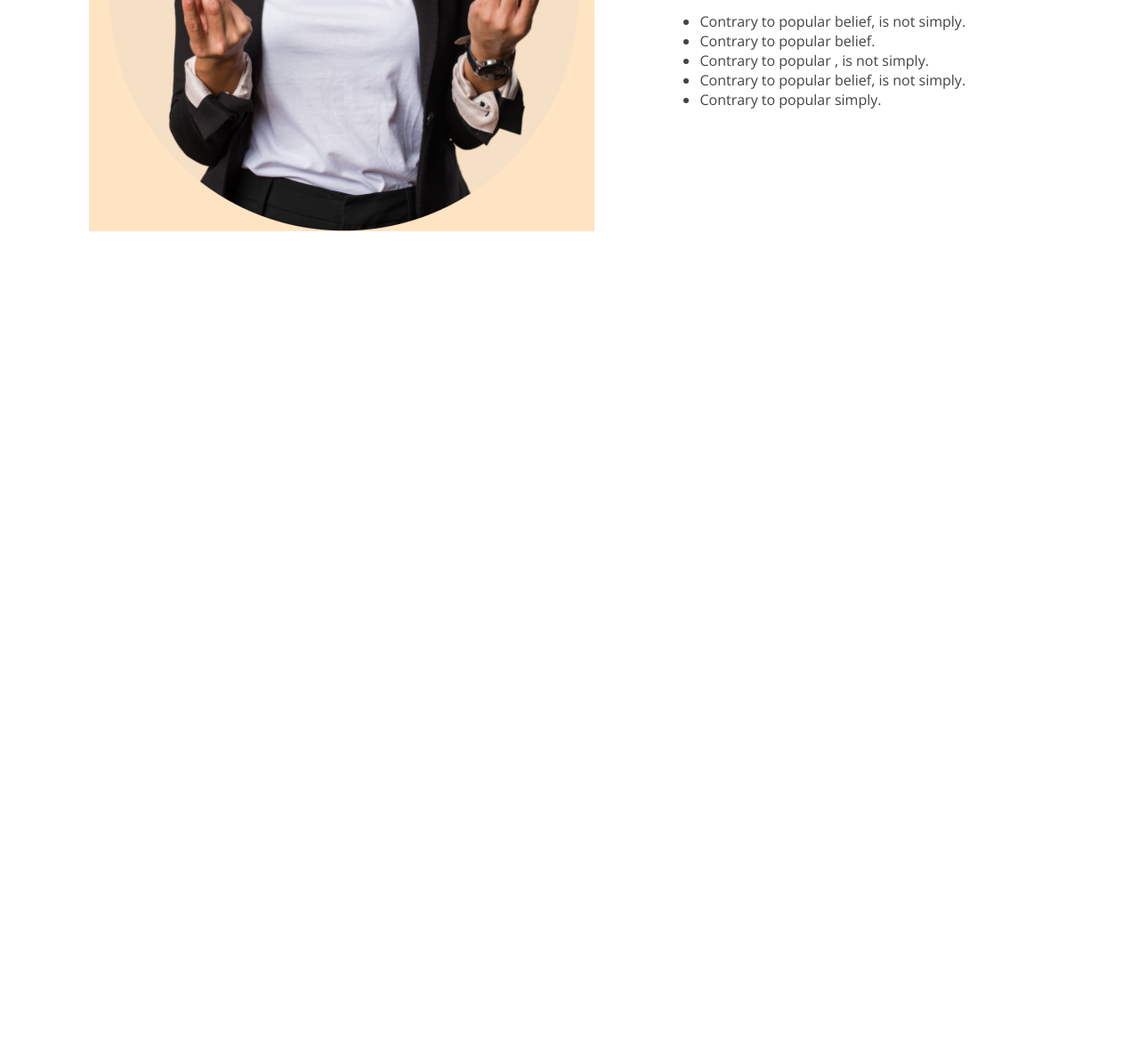
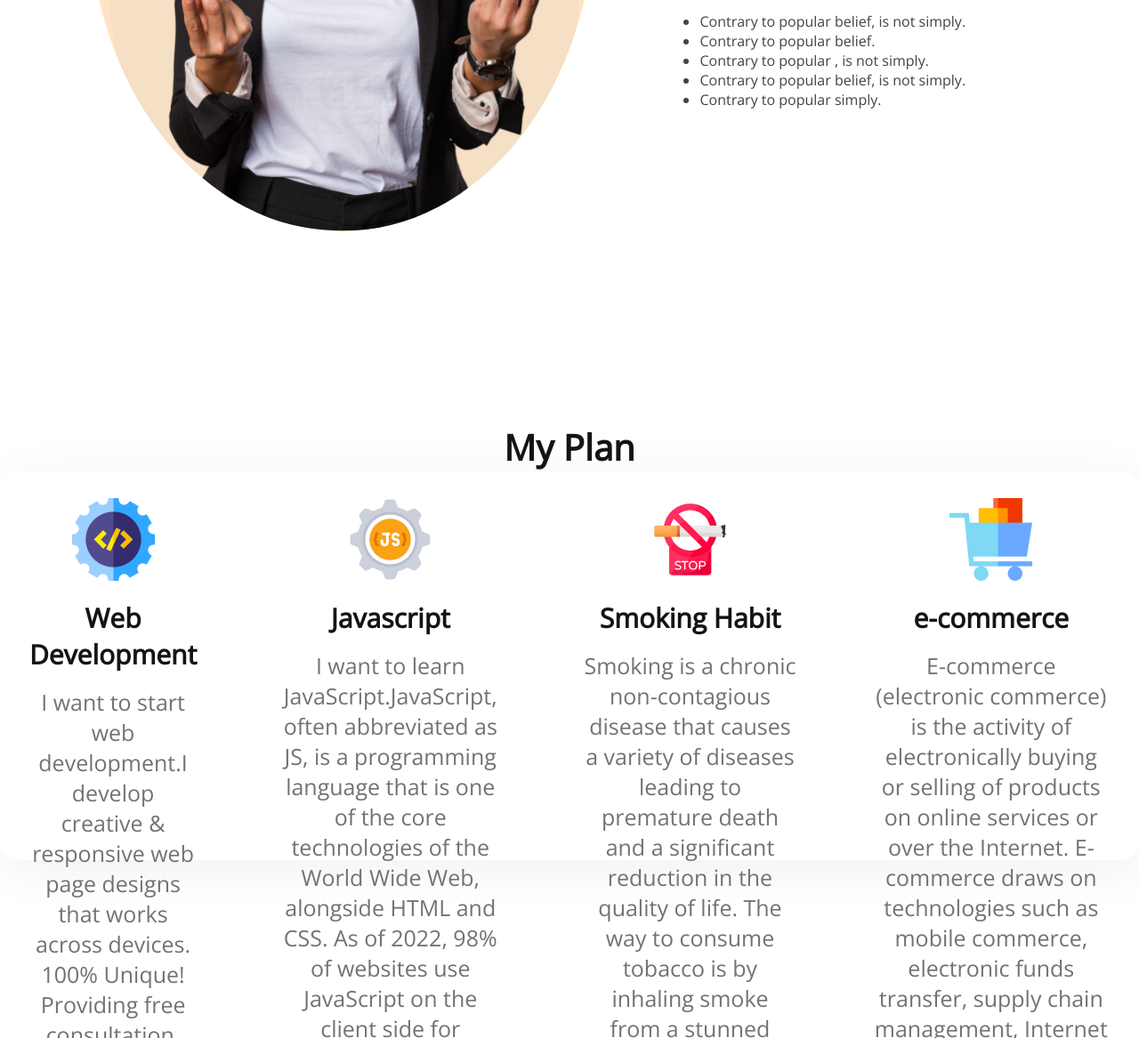
Before and after one commit to RAIHANRASUL17/assignment-1, a plain HTML site: page index.html in a window 1280 px wide. Shown: the part 1341-2508 px from the top of the page at 89% size. Before the commit the page ends 1601 px from the top, so only its background shows below. Drawn offline with nearby package versions, Linux system fonts and the light colour scheme.

Commit message:
y-plan-and-plan-container

```diff
--- a/index.html
+++ b/index.html
@@ -30,7 +30,9 @@
 
             <div>
                 <h2 class="text-title">My failures of previous year</h2>
-<p class="text-description">Contrary to popular belief, Lorem Ipsum is not simply random text. It has roots in a piece of classical Latin literature from 45 BC, making it over 2000 years old. Richard McClintock.</p>
+                <p class="text-description">Contrary to popular belief, Lorem Ipsum is not simply random text. It has
+                    roots in a piece of classical Latin literature from 45 BC, making it over 2000 years old. Richard
+                    McClintock.</p>
                 <ul class="list-item">
                     <li>Contrary to popular belief, is not simply.</li>
                     <li>Contrary to popular belief.</li>
@@ -45,6 +47,60 @@
     </header>
 </body>
 
+<!-- Going to start main in section part -->
+<!-- my plan container -->
+<main>
+    <div>
+        <h2 class="my-plan">My Plan</h2>
+    </div>
+    <!-- container start -->
+    <div class="plan-container">
+
+
+        <div>
+            <img class="image-icon" src="images/icons/web.png" alt="">
+            <h2 class="plan-title">Web Development</h2>
+            <p class="plan-description">I want to start web development.I develop creative & responsive web page designs that works across devices. 100% Unique! Providing free consultation.</p>
+        </div>
+
+
+
+        <div>
+            <img class="image-icon" src="images/icons/js.png" alt="">
+            <h2 class="plan-title">Javascript</h2>
+            <p class="plan-description">I want to learn JavaScript.JavaScript, often abbreviated as JS, is a programming
+                language that is one of the core technologies of the World Wide Web, alongside HTML and CSS. As of 2022,
+                98% of websites use JavaScript on the client side for webpage behavior, often incorporating third-party
+                libraries. </p>
+        </div>
+
+
+
+        <div>
+            <img class="image-icon" src="images/icons/smoke.png" alt="">
+            <h2 class="plan-title">Smoking Habit</h2>
+            <p class="plan-description">Smoking is a chronic non-contagious disease that causes a variety of diseases
+                leading to premature death and a significant reduction in the quality of life. The way to consume
+                tobacco is by inhaling smoke from a stunned tobacco leaf in cigarettes, cigars, or tobacco pipe.</p>
+        </div>
+
+
+
+        <div>
+            <img class="image-icon" src="images/icons/ecom.png" alt="">
+            <h2 class="plan-title">e-commerce</h2>
+            <p class="plan-description">E-commerce (electronic commerce) is the activity of electronically buying or
+                selling of products on online services or over the Internet. E-commerce draws on technologies such as
+                mobile commerce, electronic funds transfer, supply chain management, Internet marketing, online
+                transaction processing.</p>
+        </div>
+
+
+
+    </div>
+
+</main>
+
 <footer></footer>
 
 </html>
--- a/styles/portfolio.css
+++ b/styles/portfolio.css
@@ -59,6 +59,7 @@
     height: 723.3px;
     left: 206px;
     top: 939px;
+    border-radius: 200%;
 }
 
 .text-title {
@@ -81,3 +82,46 @@
     font-size: 16px;
     color: #444343;
 }
+
+/* my plan style */
+.my-plan {
+    text-align: center;
+    font-weight: 700;
+    font-size: 40px;
+    color: #151414;
+    margin-top: 214.3px;
+}
+
+/* plan container style */
+.plan-container {
+
+    display: flex;
+    text-align: center;
+    gap: 86px;
+    padding: 30px 33px;
+    height: 377px;
+    background: #FFFFFF;
+    box-shadow: 5px 10px 60px rgba(0, 0, 0, 0.06);
+    border-radius: 20px;
+}
+
+.image-icon {
+    justify-content: center;
+    text-align: center;
+}
+
+.plan-title {
+    font-weight: 700;
+    font-size: 30px;
+    color: #151414;
+    text-align: center;
+    margin-top: 16px;
+    margin-bottom: 16px;
+}
+
+.plan-description {
+    font-weight: 500;
+    font-size: 25px;
+    color: #737272;
+    margin-bottom: 135.96px;
+}
```
Lines whose indentation alone changed are shown as unchanged.
